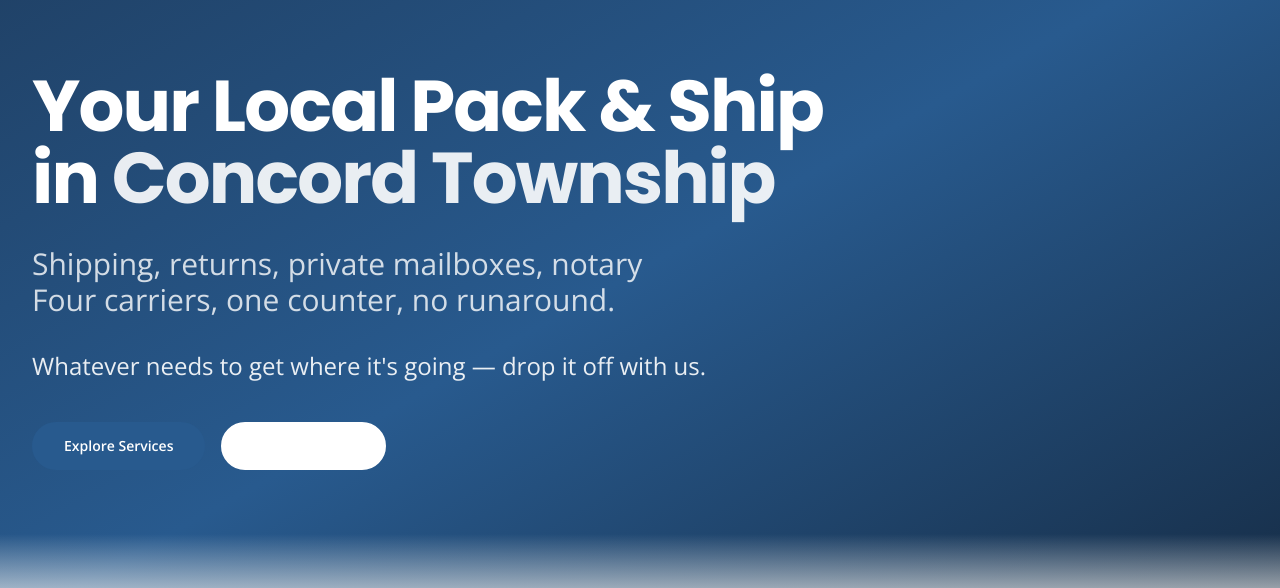
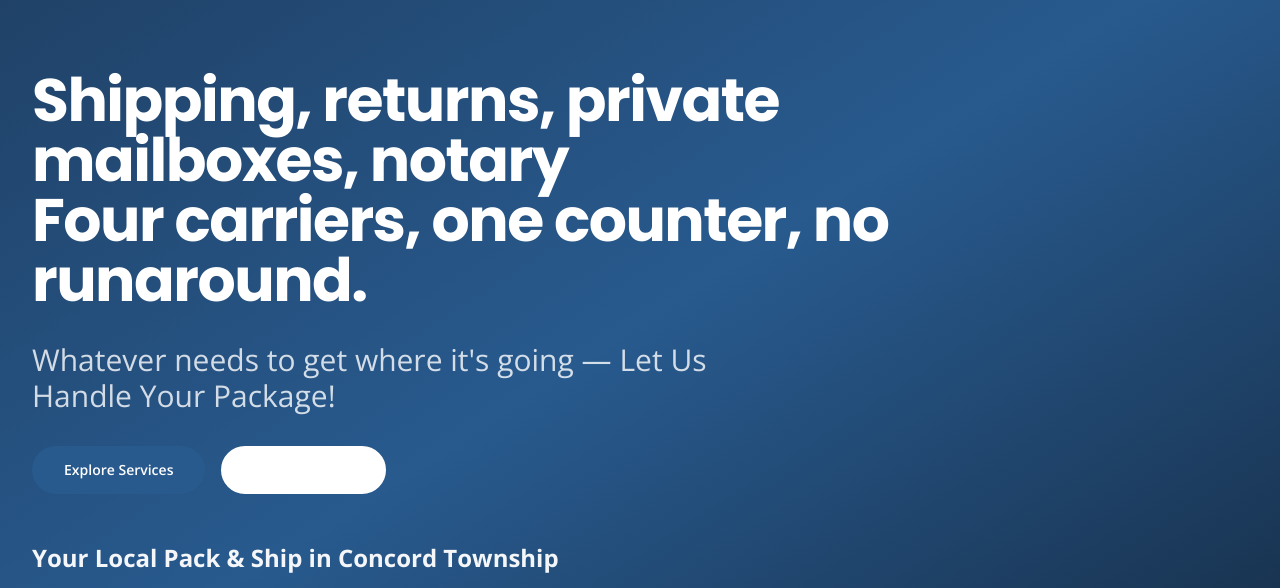
Before and after one commit to blackghostosint/mailbox-plus-website, a React (Vite) app: page / in a window 1280 px wide. Shown: the part 212-800 px from the top of the page. Built offline with nearby package versions, Linux system fonts and the light colour scheme; no server answers.

Commit message:
Optimize homepage hero layout: apply custom copy and line orders exactly as requested

```diff
--- a/src/pages/Home.tsx
+++ b/src/pages/Home.tsx
@@ -45,21 +45,17 @@ export const Home: React.FC = () => {
 
         <div className="relative z-10 max-w-7xl mx-auto px-4 sm:px-6 lg:px-8">
           <div className="max-w-[860px] text-center md:text-left mx-auto md:mx-0">
-            <h1 className="text-3xl sm:text-4xl md:text-6xl lg:text-7xl font-bold text-white tracking-tight mb-8 font-heading animate-fade-in-up">
-              Your Local Pack & Ship in <span className="text-white/90">Concord Township</span>
+            <h1 className="text-3xl sm:text-4xl md:text-5xl lg:text-6xl font-bold text-white tracking-tight mb-8 font-heading animate-fade-in-up">
+              Shipping, returns, private mailboxes, notary
+              <br />
+              Four carriers, one counter, no runaround.
             </h1>
 
             <p className="text-2xl md:text-3xl text-white/80 leading-relaxed max-w-3xl mx-auto md:mx-0 mb-8 animate-fade-in-up [animation-delay:100ms] opacity-0 [animation-fill-mode:forwards]">
-              Shipping, returns, private mailboxes, notary
-              <br />
-              Four carriers, one counter, no runaround.
+              Whatever needs to get where it's going — Let Us Handle Your Package!
             </p>
 
-            <p className="text-xl md:text-2xl text-white/90 mb-10 leading-relaxed max-w-3xl mx-auto md:mx-0 animate-fade-in-up [animation-delay:200ms] opacity-0 [animation-fill-mode:forwards]">
-              Whatever needs to get where it's going — drop it off with us.
-            </p>
-
-            <div className="flex flex-col sm:flex-row gap-4 justify-center md:justify-start animate-fade-in-up [animation-delay:300ms] opacity-0 [animation-fill-mode:forwards] max-w-md md:max-w-none mx-auto md:mx-0">
+            <div className="flex flex-col sm:flex-row gap-4 justify-center md:justify-start animate-fade-in-up [animation-delay:200ms] opacity-0 [animation-fill-mode:forwards] max-w-md md:max-w-none mx-auto md:mx-0">
               <Button
                 className="bg-[var(--color-accent)] text-[var(--color-primary-deep)] hover:bg-[var(--color-accent-light)] font-bold min-h-[48px] px-8 rounded-xl w-full sm:w-auto"
                 onClick={() => navigate('/services')}
@@ -80,6 +76,10 @@ export const Home: React.FC = () => {
                 </Button>
               </a>
             </div>
+
+            <p className="text-xl md:text-2xl font-bold text-white/95 mt-12 animate-fade-in-up [animation-delay:300ms] opacity-0 [animation-fill-mode:forwards]">
+              Your Local Pack & Ship in Concord Township
+            </p>
           </div>
         </div>
 
```
